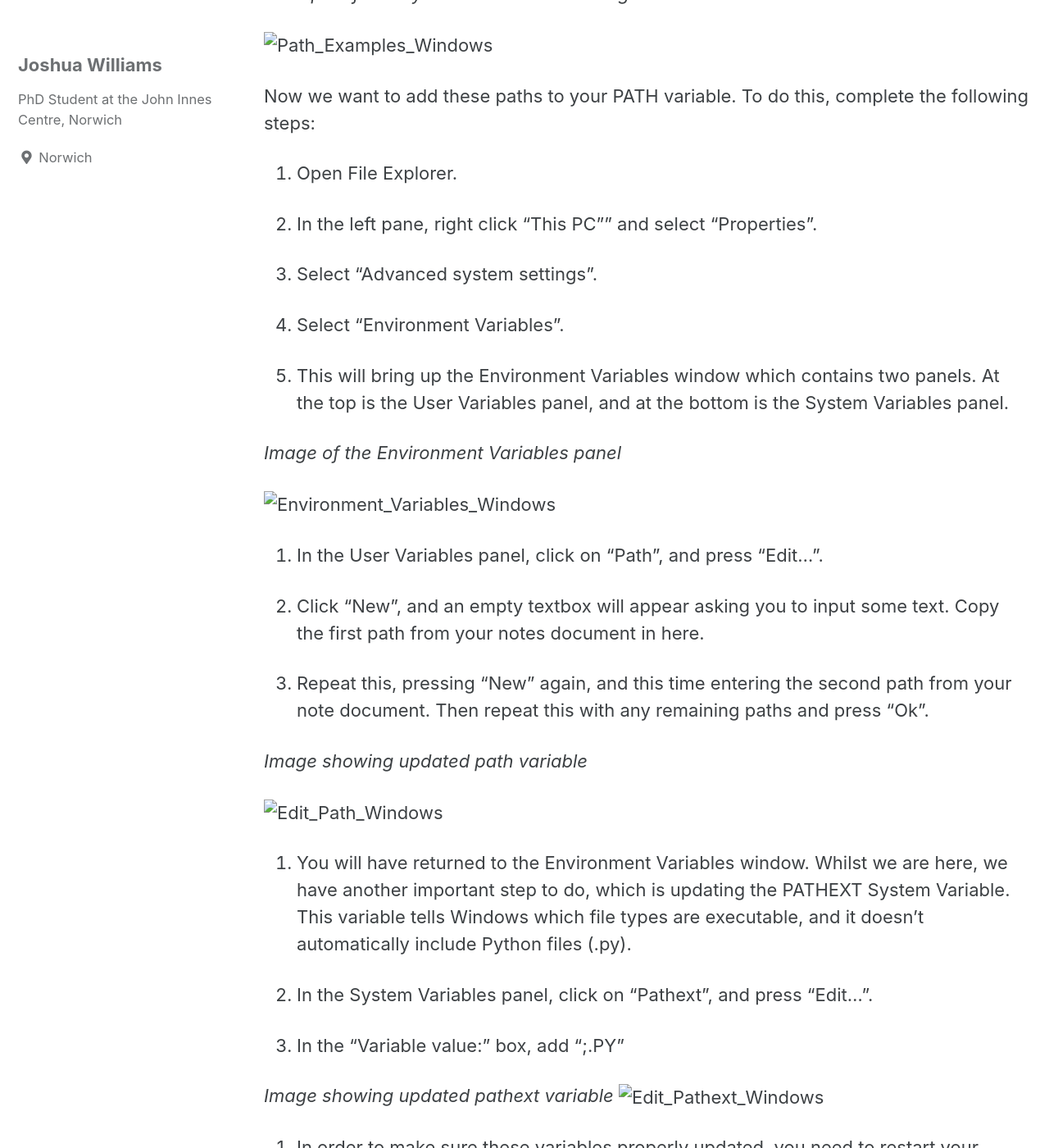
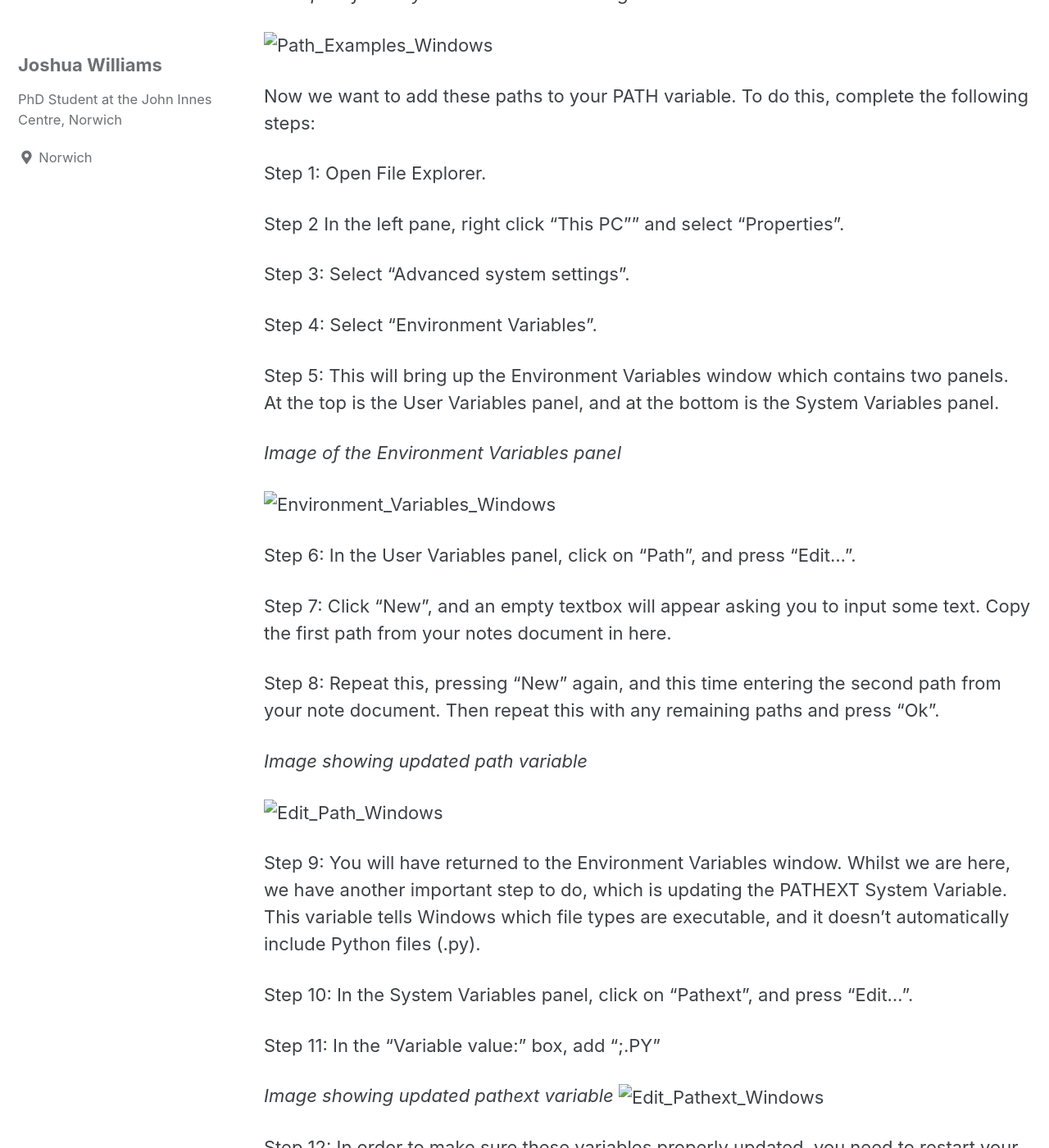
Before and after one commit to joshuandwilliams/CDAScorer, a Jekyll site: the page built from docs/_pages/windows_tutorial.md, in a window 1280 px wide and 1400 px high, scrolled down 3708 px. Shown: the whole window at 82% size. Built offline with Jekyll 4.4.1, drawn with Linux system fonts in a browser that asks for light colours; cached includes are drawn as plain includes; some of the changed text lies outside the part shown.

Commit message:
Update windows_tutorial.md

```diff
--- a/docs/_pages/windows_tutorial.md
+++ b/docs/_pages/windows_tutorial.md
@@ -77,40 +77,40 @@ You will now have a notes document with your installation path of Python and/or
 
 Now we want to add these paths to your PATH variable. To do this, complete the following steps:
 
-1. Open File Explorer.
+Step 1: Open File Explorer.
 
-2. In the left pane, right click "This PC"" and select "Properties".
+Step 2 In the left pane, right click "This PC"" and select "Properties".
 
-3. Select "Advanced system settings".
+Step 3: Select "Advanced system settings".
 
-4. Select "Environment Variables".
+Step 4: Select "Environment Variables".
 
-5. This will bring up the Environment Variables window which contains two panels. At the top is the User Variables panel, and at the bottom is the System Variables panel.
+Step 5: This will bring up the Environment Variables window which contains two panels. At the top is the User Variables panel, and at the bottom is the System Variables panel.
 
 *Image of the Environment Variables panel*
 
 ![Environment_Variables_Windows](./images/Environment_Variables_Windows.png)
 
-6. In the User Variables panel, click on "Path", and press "Edit...".
+Step 6: In the User Variables panel, click on "Path", and press "Edit...".
 
-7. Click "New", and an empty textbox will appear asking you to input some text. Copy the first path from your notes document in here.
+Step 7: Click "New", and an empty textbox will appear asking you to input some text. Copy the first path from your notes document in here.
 
-8. Repeat this, pressing "New" again, and this time entering the second path from your note document. Then repeat this with any remaining paths and press "Ok".
+Step 8: Repeat this, pressing "New" again, and this time entering the second path from your note document. Then repeat this with any remaining paths and press "Ok".
 
 *Image showing updated path variable*
 
 ![Edit_Path_Windows](./images/Edit_Path_Windows.png)
 
-9. You will have returned to the Environment Variables window. Whilst we are here, we have another important step to do, which is updating the PATHEXT System Variable. This variable tells Windows which file types are executable, and it doesn't automatically include Python files (.py).
+Step 9: You will have returned to the Environment Variables window. Whilst we are here, we have another important step to do, which is updating the PATHEXT System Variable. This variable tells Windows which file types are executable, and it doesn't automatically include Python files (.py).
 
-10. In the System Variables panel, click on "Pathext", and press "Edit...".
+Step 10: In the System Variables panel, click on "Pathext", and press "Edit...".
 
-11. In the "Variable value:" box, add ";.PY"
+Step 11: In the "Variable value:" box, add ";.PY"
 
 *Image showing updated pathext variable*
 ![Edit_Pathext_Windows](./images/Edit_Pathext_Windows.png)
 
-12. In order to make sure these variables properly updated, you need to restart your computer.
+Step 12: In order to make sure these variables properly updated, you need to restart your computer.
 
 Once you've restarted your PC, reopen the cmd window. Typing "py -V" or "conda env list" should now work.
 
```
